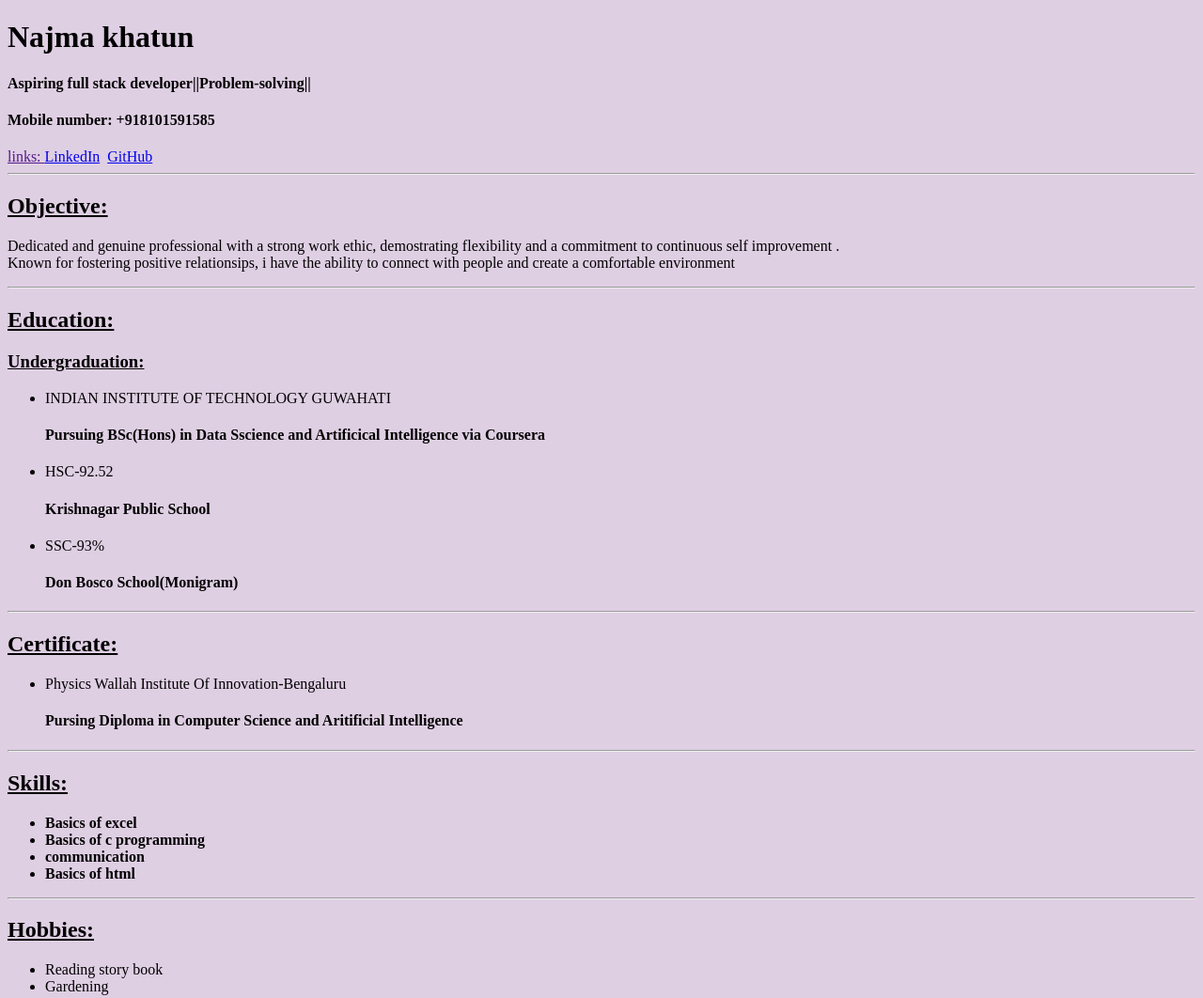
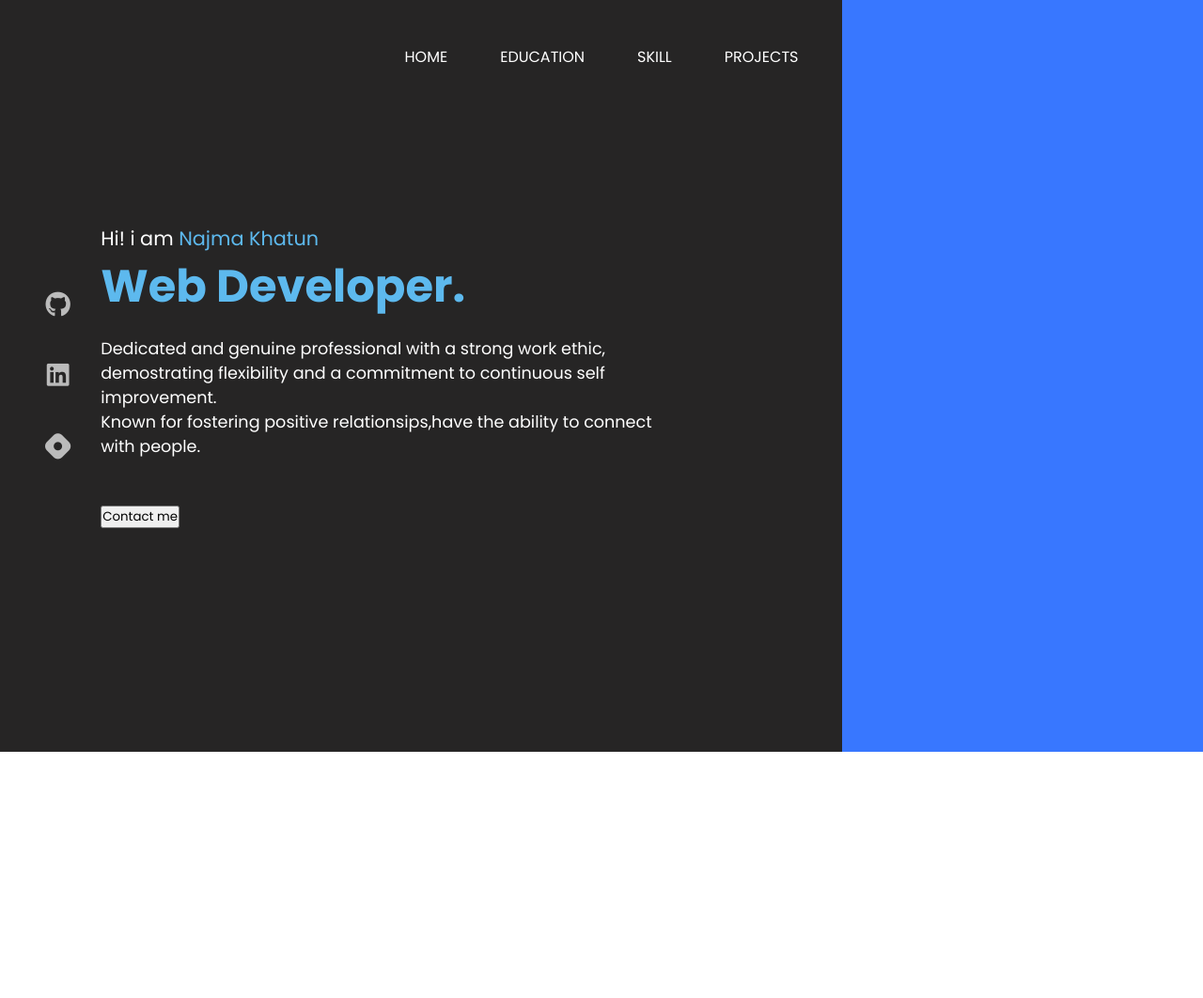
Before and after one commit to Najma099/Portfolio, a plain HTML site: page index.html in a window 1280 px wide. Shown: the whole page at 94% size. After the commit the page ends 800 px from the top, so only its background shows below. Drawn offline with Linux system fonts and the light colour scheme.

Commit message:
new design

```diff
--- a/index.html
+++ b/index.html
@@ -4,58 +4,40 @@
     <meta charset="UTF-8">
     <meta name="viewport" content="width=device-width, initial-scale=1.0">
     <link rel="stylesheet" href="style.css">
+    <link rel="stylesheet" href="https://cdnjs.cloudflare.com/ajax/libs/font-awesome/6.5.1/css/all.min.css" integrity="sha512-DTOQO9RWCH3ppGqcWaEA1BIZOC6xxalwEsw9c2QQeAIftl+Vegovlnee1c9QX4TctnWMn13TZye+giMm8e2LwA==" crossorigin="anonymous" referrerpolicy="no-referrer" />
     <title>Najma khatun</title>
 </head>
-<style>
-    body{
-        background-color: rgba(213, 192, 219, 0.753);
-    }
-</style>
 <body>
-    <h1>Najma khatun</h1>
-    <h4>Aspiring full stack developer||Problem-solving||</h4>
-    <h4>Mobile number: +918101591585</h3>
-    <a href=""
-    <h3>links:</h3>
-    <a href="https://www.linkedin.com/in/najma-khatun-407084253/" target="_blank">LinkedIn</a>&nbsp;
-    <a href="https://github.com/najma-khatun" target="_blank">GitHub</a>
-    <hr>
-    <h2><U>Objective:</U></h2>
-    <p>Dedicated and genuine professional with a
-        strong work ethic, demostrating flexibility
-        and a commitment to continuous self improvement .<br> Known for fostering positive
-        relationsips, i have the ability to connect with
-        people and create a comfortable
-        environment</p>
-        <hr>
-        <h2><u>Education:</u></h2>
-        <H3><u>Undergraduation:</u></H3>
-        <ul>
-            <li>INDIAN INSTITUTE OF TECHNOLOGY GUWAHATI</li>
-            <h4>Pursuing BSc(Hons) in Data Sscience and Artificical Intelligence via Coursera</H4>
-            <li>HSC-92.52</li>
-            <h4>Krishnagar Public School</h4>
-            <li>SSC-93%</li>
-            <h4>Don Bosco School(Monigram)</h4>
-        </ul>
-        <hr>
-        <h2><u>Certificate:</u></h2>
-        <ul>
-            <li>Physics Wallah Institute Of Innovation-Bengaluru</li>
-            <h4>Pursing Diploma in Computer Science and Aritificial Intelligence</h4>
-        </ul>
-        <hr>
-        <h2><u>Skills:</u></h2>
-        <ul>
-            <li><b>Basics of excel</b></li>
-            <li><b>Basics of c programming</b></li>
-            <li><b>communication</b></li>
-            <li><b>Basics of html</b></li>
-        </ul>
-        <hr>
-        <h2><u>Hobbies:</u></h2>
-        <ul>
-            <li>Reading story book</li>
-            <li>Gardening</li>
-        </ul>
+    <header>
+        <nav class="portfolio-container">
+            <Ul class="nav_bar">
+                <li><a href="#">Home</a></li>
+                <li><a href="#">Education</a></li>
+                <li><a href="#">Skill</a></li>
+                <li><a href="#">Projects</a></li>
+            </Ul>
+            <div class="color-box">
+                <div class="left-container">
+                    <div class="icons">
+                        <i class="fa-brands fa-github"></i>
+                        <i class="fa-brands fa-linkedin"></i>
+                        <i class="fa-brands fa-hashnode"></i>
+                    </div>
+                    <div class="content">
+                        <p class="intro">Hi! i am <span>Najma Khatun</span></p>
+                        <h1>Web Developer.</h1>
+                        <p class="detail">Dedicated and genuine professional with a
+                            strong work ethic, demostrating flexibility
+                            and a commitment to continuous self improvement.<br> Known for fostering positive
+                            relationsips,have the ability to connect with
+                            people.
+                        </p>
+                        <button class="button">Contact me</button>
+                    </div>
+                </div>
+                <div class="right-container"></div>
+            </div>
+        </nav>
+    </header>
+</body>
 </html>
--- a/style.css
+++ b/style.css
@@ -1,3 +1,81 @@
-body{
+
+@import url('https://fonts.googleapis.com/css2?family=Poppins:ital,wght@0,100;0,200;0,300;0,400;0,500;0,600;0,700;0,800;0,900;1,100;1,200;1,300;1,400;1,500;1,600;1,700;1,800;1,900&display=swap');
+*{
+    padding: 0;
+    margin: 0;
+    box-sizing: border-box;
+    font-family: "Poppins", sans-serif;
 
 }
+.nav_bar{
+    display:flex;
+    gap:3.5rem;
+    height:15vh;
+    width:100%;
+    justify-content: center;
+    align-items:center;
+    position: fixed;
+    text-transform: uppercase;
+
+}
+.nav_bar li{
+    list-style: none;
+}
+.nav_bar li a{
+    text-decoration: none;
+    font-size: 1rem;
+    color:white;
+}
+.portfolio-container{
+    text-decoration: none;
+    min-height:100vh;
+    width:100%;
+
+}
+.color-box{
+    height:100vh;
+    display:flex;
+}
+.left-container{
+    background-color:#262525;
+    width:70%;
+    padding-left:3rem;
+    display: flex;
+    align-items: center;
+    gap:30px;
+}
+.right-container{
+    background-color: #3877FF;
+    width:30%;
+}
+.icons .fa-brands{
+    color:#bbb;
+    font-size: 1.7rem;
+}
+.icons{
+    justify-content: center;
+    align-items: center;
+    display:flex;
+    flex-direction:column;
+    gap:3rem;
+}
+.content{
+    margin-left: 2px;
+}
+.content .intro {
+    font-size:1.3rem;
+    color: white;
+}
+.content h1 {
+    font-size: 3rem;
+    color:#5DB9EE;
+}
+.content .intro span{
+    color:#5DB9EE;
+}
+.content .detail{
+    font-size:1.1rem;
+    color:#ffff;
+    max-width:38rem;
+    margin: 1.1rem 0 3rem 0;
+}
```
Also changed, not shown: vghghjh.html (added, +58 -0 lines), my photo for portfolio.jpg (added).
